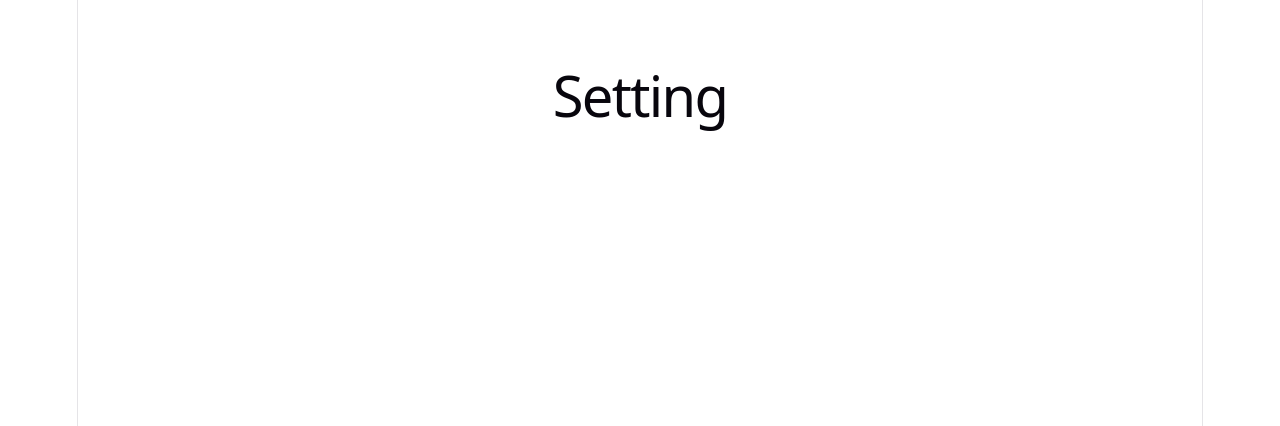
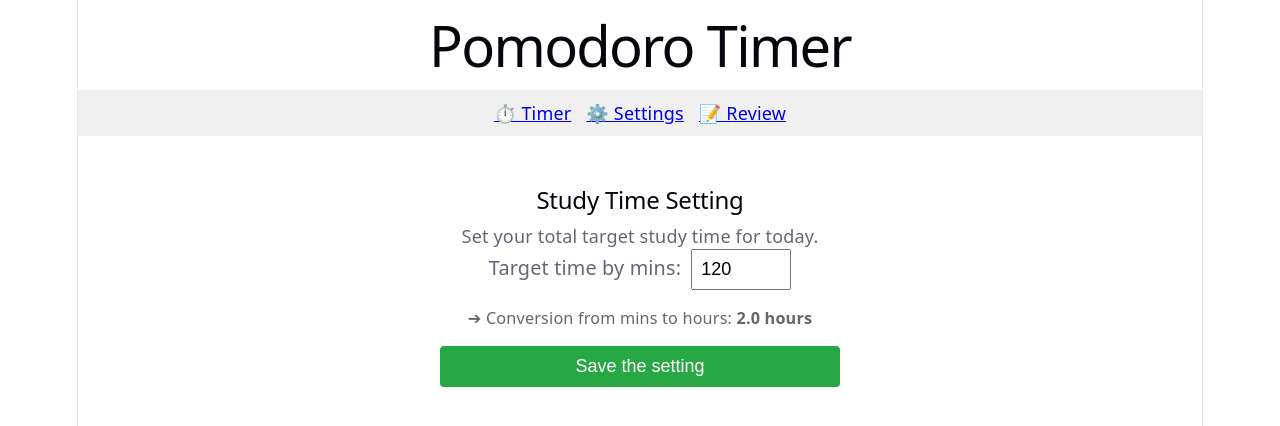
Before and after one commit to ShoheiK12/Pomodoro_Timer_App, a React (Vite) app in the folder pomodoro-timer-app/: page /settings in a window 1280 px wide. Shown: the top 426 px of the page. Built offline with nearby package versions, Linux system fonts and the light colour scheme.

Commit message:
Add study target setting function

```diff
--- a/pomodoro-timer-app/src/components/Timer.jsx
+++ b/pomodoro-timer-app/src/components/Timer.jsx
@@ -17,6 +17,12 @@ function Timer() {
   const [mode, setMode] = useState('work');
 
   const [isMuted, setIsMuted] = useState(false);
+
+  const [targetTime, setTargetTime] = useState(() => {
+    // Load the setting saved in Local Storage (or the default of 120 minutes if it does not exist) as an initial value.
+    const savedTime = localStorage.getItem('pomodoro_target_time');
+    return savedTime ? Number(savedTime) : 120;
+  });
 
   useEffect(() => {
     let intervalId = null;
@@ -60,6 +66,31 @@ function Timer() {
         alert("Time's up!");
       }
 
+      // Only when work is done, record the study time.
+      if (mode === 'work') {
+        // Load the previously saved history list. If it does not exist, return an empty array [].
+        // -> Since LocalStorage always overwrites existing data, if just save new data every time without loading the previous data first, LocalStorage will only ever contain the most recent entry.
+        const existingHistory = localStorage.getItem('pomodoro_history');
+
+        // If existingHistory is found, convert it into aarray. Otherwise, return an empty array.
+        // .parse: Convert a string retrieved from Local Storage (which was originally an array turned into a string) back into an array that can be used for calculations in JavaScript.
+        const historyArray = existingHistory ? JSON.parse(existingHistory) : [];
+
+        // Calculate and log the total number of minutes spent studying during the Pomodoro session that just finished.
+        // Real code
+        // const minutesStudied = workTime / 60;
+
+        // Test code
+        const minutesStudied = Math.round(workTime / 60) || 25;
+
+        // Add new study history to array.
+        historyArray.push(minutesStudied);
+
+        // Convert array into string, and then Save it in Local Storage.
+        // .stringify: convert an array into string -> Local Storage can save only sring.
+        localStorage.setItem('pomodoro_history', JSON.stringify(historyArray));
+      }
+
       if (mode === 'work') {
         // Once work is done, switch to break mode.
         setMode('break');
@@ -94,6 +125,12 @@ function Timer() {
 
   return (
     <div style={{ textAlign: 'center', marginTop: '50px' }}>
+      <div style={{ marginBottom: '20px', padding: '10px', backgroundColor: '#e9ecef', borderRadius: '8px', display: 'inline-block' }}>
+        🎯 Today's Study Target : <strong>{targetTime} mins</strong>（{(targetTime / 60).toFixed(1)} hours）
+      </div>
+
+      <br />
+
       <strong className='mode-label' style={{color: mode === 'work' ? '#ff6b6b' : '#34ebae'}}>
         {mode === 'work' ? '💻 Work Time' : '☕ Break time'}
       </strong>
--- a/pomodoro-timer-app/src/main.jsx
+++ b/pomodoro-timer-app/src/main.jsx
@@ -2,6 +2,7 @@ import { StrictMode } from 'react'
 import { createRoot } from 'react-dom/client'
 import { BrowserRouter, Routes, Route } from 'react-router'
 import App from './App.jsx'
+import Timer from './components/Timer.jsx'
 import Settings from './pages/Settings.jsx'
 import Review from './pages/Review.jsx'
 import NotFound from './pages/NotFound.jsx'
@@ -11,17 +12,24 @@ createRoot(document.getElementById('root')).render(
   <StrictMode>
     <BrowserRouter>
       <Routes>
+
+        {/* Use App as the parent frame and nest the child components within it. */}
         {/* Display the timer on the top page */}
-        <Route path="/" element={<App />} />
+        <Route path="/" element={<App />}>
 
-        {/* Display a setting page */}
-        <Route path="/settings" element={<Settings />} />
+          {/* Route index: Specify the default screen to be displayed when accessing the parent URL (/). */}
+          <Route index element={<Timer />} />
 
-        {/* Display a review page */}
-        <Route path="/review" element={<Review />} />
+          {/* Display a setting page and review page */}
+          <Route path="settings" element={<Settings />} />
+          <Route path="review" element={<Review />} />
 
+        </Route>
+
+        {/* The 404 page is placed outside the main app structure not to display it in the global navigation. */}
         {/* If no URL matches, this will be called. */}
         <Route path="*" element={<NotFound />} />
+
       </Routes>
     </BrowserRouter>
   </StrictMode>,
--- a/pomodoro-timer-app/src/pages/Settings.jsx
+++ b/pomodoro-timer-app/src/pages/Settings.jsx
@@ -1,9 +1,61 @@
 import React from 'react';
+import { useState } from 'react';
 
 function Settings() {
+  const [targetTime, setTargetTime] = useState(() => {
+    // Load the setting saved in Local Storage (or the default of 120 minutes if it does not exist) as an initial value.
+    const savedTime = localStorage.getItem('pomodoro_target_time');
+    return savedTime ? Number(savedTime) : 120;
+  });
+
+  // Process when the form is submitted (the save button is clicked).
+  const handleSubmit = (e) => {
+    // Prevent the default browser reload on form submission.
+    // -> Because, by default, forms reload the page, which would wipe out the React state and timer count.
+    // e: event; button clicked and form submitted
+    e.preventDefault();
+
+    // Save the time as 'pomodoro_target_time'.
+    localStorage.setItem('pomodoro_target_time', targetTime);
+
+    alert(`Saved your target time: ${targetTime} mins（${(targetTime / 60).toFixed(1)} hours)`)
+  }
   return (
-    <div style={{ textAlign: 'center', marginTop: '50px' }}>
-      <h1>Setting</h1>
+    <div style={{ maxWidth: '400px', margin: '0 auto', padding: '20px', textAlign: 'center' }}>
+      <h2>Study Time Setting</h2>
+      <p>Set your total target study time for today.</p>
+
+      <form onSubmit={handleSubmit} style={{ display: 'flex', flexDirection: 'column', gap: '15px' }}>
+        <label style={{ fontSize: '1.1rem' }}>
+          Target time by mins:
+          <input
+            type="number"
+            value={targetTime}
+            onChange={(e) => setTargetTime(Number(e.target.value))}
+            min="1"
+            style={{ padding: '8px', marginLeft: '10px', width: '80px', fontSize: '1rem' }}
+          />
+        </label>
+
+        <div style={{ color: '#666', fontSize: '0.9rem' }}>
+          ➔ Conversion from mins to hours: <strong>{(targetTime / 60).toFixed(1)} hours</strong>
+        </div>
+
+        <button
+          type="submit"
+          style={{
+            padding: '10px',
+            backgroundColor: '#28a745',
+            color: 'white',
+            border: 'none',
+            borderRadius: '4px',
+            cursor: 'pointer',
+            fontSize: '1rem'
+          }}
+        >
+          Save the setting
+        </button>
+      </form>
     </div>
   );
 }
```
